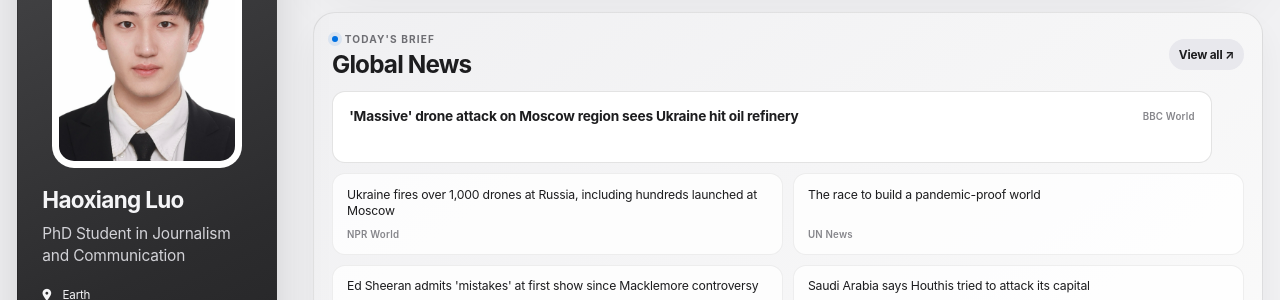
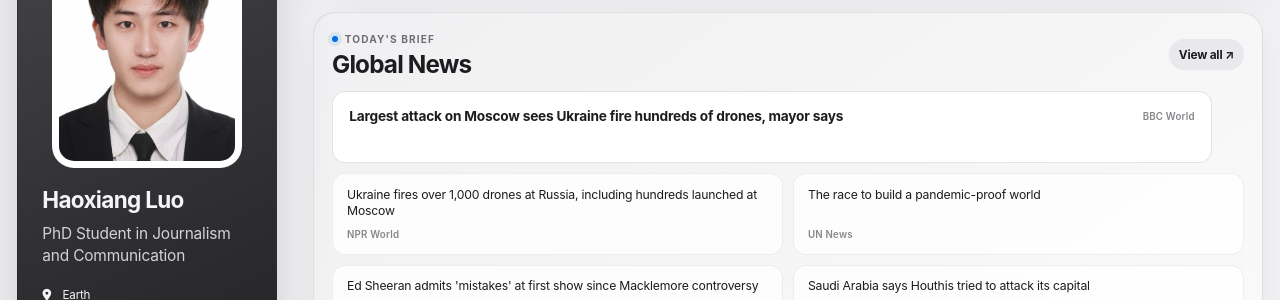
Before and after one commit to HaoxiangLuo/HaoxiangLuo.github.io, a Jekyll site: the page built from _pages/about.md, in a window 1280 px wide and 900 px high, scrolled down 253 px. Shown: the part 227-527 px from the top of the window. Built offline with Jekyll 4.4.1, drawn with Linux system fonts in a browser that asks for light colours; a style sheet for code colours, icons or effects is not loaded.

Commit message:
Update daily news 2026-09-20

```diff
--- a/_data/daily_news.json
+++ b/_data/daily_news.json
@@ -1,14 +1,14 @@
 {
-  "updated_at": "2026-09-20T19:22:31+08:00",
+  "updated_at": "2026-09-20T20:28:26+08:00",
   "days": [
     {
       "date": "2026-09-20",
       "items": [
         {
-          "title": "'Massive' drone attack on Moscow region sees Ukraine hit oil refinery",
+          "title": "Largest attack on Moscow sees Ukraine fire hundreds of drones, mayor says",
           "source": "BBC World",
           "url": "https://www.bbc.co.uk/news/articles/c34gdjk1ne8yo?at_medium=RSS&at_campaign=rss",
-          "title_zh": "乌克兰炼油厂遭受“大规模”无人机袭击莫斯科地区"
+          "title_zh": "市长称，乌克兰发射了数百架无人机，这是对莫斯科最大规模的袭击"
         },
         {
           "title": "Ukraine fires over 1,000 drones at Russia, including hundreds launched at Moscow",
```
